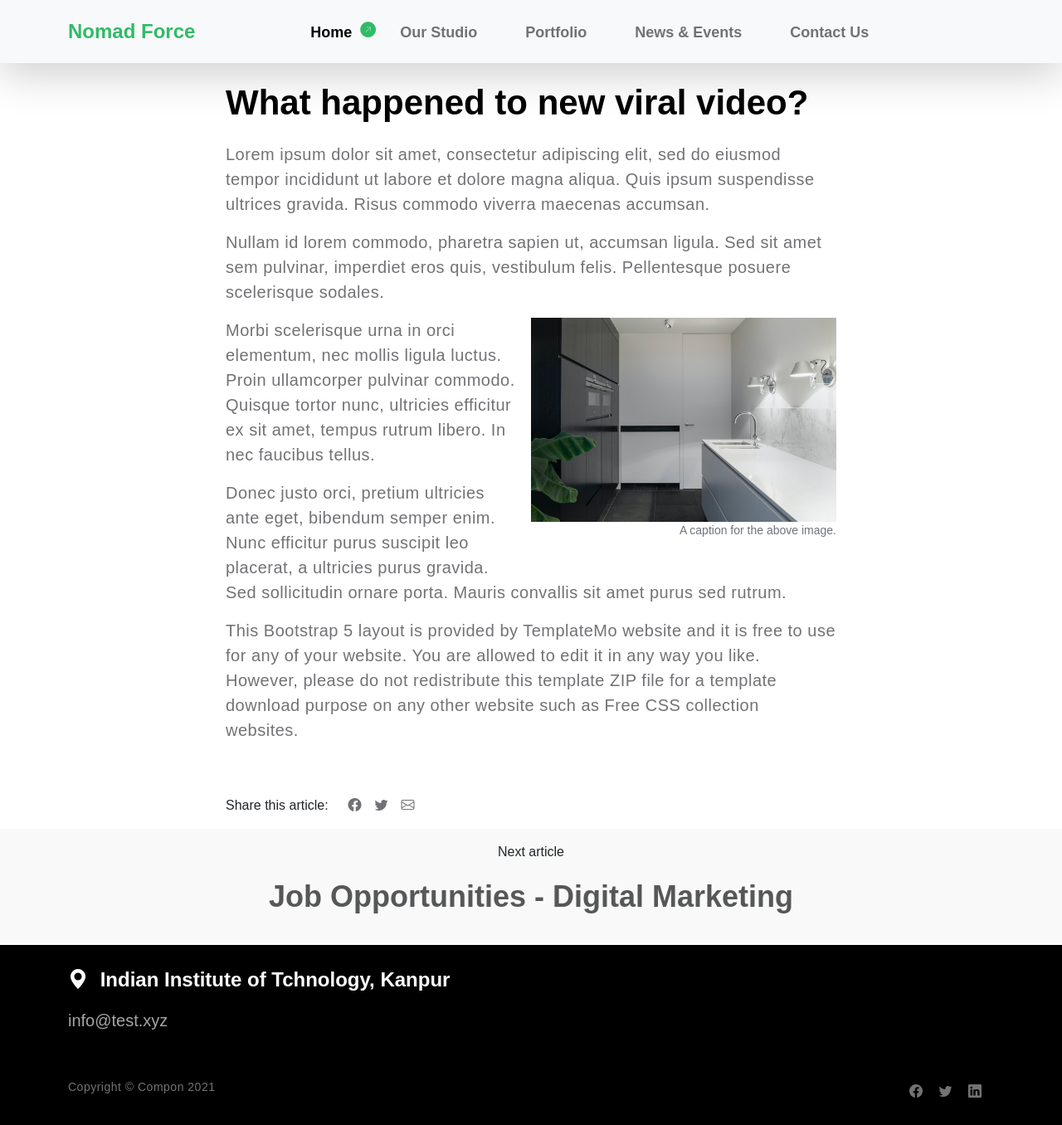
After one commit to omisingh671/compon, a PHP site: page /single.html in a window 1280 px wide. The commit adds this page. Shown: the whole page at 83% size. Run offline with PHP 8.4, Linux system fonts and the light colour scheme; some web fonts are replaced.

Commit message:
Home Page Update

```diff
--- a/css/style.css
+++ b/css/style.css
@@ -160,6 +160,10 @@ a:hover {
   left: 0;
 }
 
+.twitter-feed-card{
+  background-color: #ddd; padding-top: 10px; padding: 10px 10px 5px 10px;
+}
+
 /*---------------------------------------
   CUSTOM LINK
 -----------------------------------------*/
@@ -196,7 +200,7 @@ a:hover {
 
 .custom-link:hover,
 .custom-link:hover::after {
-  color: var(--white-color);
+  color: var(--primary-color);
 }
 
 b,
@@ -380,6 +384,8 @@ strong {
 /*---------------------------------------
   ABOUT & TEAM MEMBERS
 -----------------------------------------*/
+#about{margin-top: -50px; overflow: hidden;}
+
 .about-image,
 .team-image {
   width: 100%;
@@ -544,8 +550,8 @@ strong {
   SECTION
 -----------------------------------------*/
 .section-padding {
-  padding-top: 7rem;
-  padding-bottom: 7rem;
+  padding-top: 1rem;
+  padding-bottom: 1rem;
 }
 
 /*---------------------------------------
@@ -592,8 +598,8 @@ strong {
 -----------------------------------------*/
 .site-footer {
   background: var(--dark-color);
-  padding-top: 4.5rem;
-  padding-bottom: 2.5rem;
+  padding-top: 1.5rem;
+  padding-bottom: 1.5rem;
 }
 
 .site-footer .custom-link {
@@ -617,6 +623,7 @@ strong {
 .social-icon {
   margin: 0;
   padding: 0;
+  float: right;
 }
 
 .social-icon li {
@@ -678,11 +685,6 @@ strong {
     padding-bottom: 10px;
   }
 
-  .section-padding {
-    padding-top: 6rem;
-    padding-bottom: 6rem;
-  }
-
   .team-thumb {
     left: 0;
     width: auto;
--- /dev/null
+++ b/single.html
@@ -0,0 +1,170 @@
+<!doctype html>
+<html lang="en">
+<head>
+
+    <meta charset="utf-8">
+    <meta name="viewport" content="width=device-width, initial-scale=1">
+
+    <meta name="description" content="">
+    <meta name="author" content="">
+
+    <title>Compon | Climate Change Policy Networks</title>
+
+    <link href="css/google-font.css" rel="stylesheet">
+    <link href="css/bootstrap.min.css" rel="stylesheet">
+    <link href="css/bootstrap-icons.css" rel="stylesheet">
+    <link href="css/magnific-popup.css" rel="stylesheet">
+    <link href="css/aos.css" rel="stylesheet">
+    <link href="css/style.css" rel="stylesheet">
+
+</head>
+
+<body>
+
+    <main>
+
+        <nav class="navbar navbar-expand-lg bg-light shadow-lg">
+            <div class="container">
+                <a class="navbar-brand" href="index.html">
+                    <strong>Nomad Force</strong>
+                </a>
+
+                <button class="navbar-toggler" type="button" data-bs-toggle="collapse" data-bs-target="#navbarNav" aria-controls="navbarNav" aria-expanded="false" aria-label="Toggle navigation">
+                    <span class="navbar-toggler-icon"></span>
+                </button>
+
+                <div class="collapse navbar-collapse" id="navbarNav">
+                    <ul class="navbar-nav mx-auto">
+                        <li class="nav-item active">
+                            <a class="nav-link" href="index.html#hero">Home</a>
+                        </li>
+
+                        <li class="nav-item">
+                            <a class="nav-link" href="index.html#about">Our Studio</a>
+                        </li>
+
+                        <li class="nav-item">
+                            <a class="nav-link" href="index.html#portfolio">Portfolio</a>
+                        </li>
+
+                        <li class="nav-item">
+                            <a class="nav-link" href="index.html#news">News & Events</a>
+                        </li>
+
+                        <li class="nav-item">
+                            <a class="nav-link" href="index.html#contact">Contact Us</a>
+                        </li>
+                    </ul>
+                </div>
+            </div>
+        </nav>
+
+        <section class="news-detail section-padding">
+            <div class="container">
+                <div class="row">
+                    <div class="col-lg-8 col-10 mx-auto">
+                        <h2 class="mb-3" data-aos="fade-up">What happened to new viral video?</h2>
+
+                        <p class="me-4" data-aos="fade-up">Lorem ipsum dolor sit amet, consectetur adipiscing elit, sed do eiusmod tempor incididunt ut labore et dolore magna aliqua. Quis ipsum suspendisse ultrices gravida. Risus commodo viverra maecenas accumsan.</p>
+
+                        <p data-aos="fade-up">Nullam id lorem commodo, pharetra sapien ut, accumsan ligula. Sed sit amet sem pulvinar, imperdiet eros quis, vestibulum felis. Pellentesque posuere scelerisque sodales.</p>
+
+                        <div class="clearfix my-4 mt-lg-0 mt-5">
+                            <div class="col-md-6 float-md-end mb-3 ms-md-3" data-aos="fade-up">
+                                <figure class="figure">
+                                    <img src="images/news/jean-philippe-delberghe-MmanXAs1sKw-unsplash.jpeg" class="img-fluid news-image" alt="">
+
+                                    <figcaption class="figure-caption text-end">A caption for the above image.</figcaption>
+                                </figure>
+                            </div>
+
+                                <p data-aos="fade-up">
+                                Morbi scelerisque urna in orci elementum, nec mollis ligula luctus. Proin ullamcorper pulvinar commodo. Quisque tortor nunc, ultricies efficitur ex sit amet, tempus rutrum libero. In nec faucibus tellus.
+                                </p>
+
+                                <p data-aos="fade-up">
+                                Donec justo orci, pretium ultricies ante eget, bibendum semper enim. Nunc efficitur purus suscipit leo placerat, a ultricies purus gravida. Sed sollicitudin ornare porta. Mauris convallis sit amet purus sed rutrum.
+                                </p>
+
+                                <p data-aos="fade-up">
+                                This Bootstrap 5 layout is provided by TemplateMo website and it is free to use for any of your website. You are allowed to edit it in any way you like. However, please do not redistribute this template ZIP file for a template download purpose on any other website such as Free CSS collection websites.
+                                </p>
+                        </div>
+
+                        <div class="social-share d-flex mt-5">
+                            <span class="me-4" data-aos="zoom-in">Share this article:</span>
+
+                            <a href="#" class="social-share-icon bi-facebook" data-aos="zoom-in"></a>
+
+                            <a href="#" class="social-share-icon bi-twitter mx-3" data-aos="zoom-in"></a>
+
+                            <a href="#" class="social-share-icon bi-envelope" data-aos="zoom-in"></a>
+                        </div>
+                    </div>
+
+                </div>
+            </div>
+        </section>
+
+        <section class="related-news section-padding">
+            <div class="container">
+                <div class="row">
+
+                    <div class="col-lg-8 col-10 mx-auto text-center">
+                        <span class="d-block" data-aos="zoom-in">Next article</span>
+
+                        <h3 class="news-title" data-aos="fade-up">
+                            <a href="news-detail.html" class="news-title-link">Job Opportunities - Digital Marketing</a>
+                        </h3>
+                    </div>
+
+                </div>
+            </div>
+        </section>
+
+    </main>
+
+    <footer class="site-footer">
+        <div class="container">
+            <div class="row">
+
+                <div class="col-12">
+                    <h5 class="text-white">
+                        <i class="bi-geo-alt-fill me-2"></i>
+                        Indian Institute of Tchnology, Kanpur
+                    </h5>
+
+                    <a href="mailto:info@test.xyz" class="custom-link mt-2 mb-5">
+                        info@test.xyz
+                    </a>
+                </div>
+
+                <div class="col-6">
+                    <p class="copyright-text mb-0">Copyright © Compon 2021 </p>
+                </div>
+
+                <div class="col-lg-3 col-5 ms-auto">
+                    <ul class="social-icon">
+                        <li><a href="#" class="social-icon-link bi-facebook"></a></li>
+
+                        <li><a href="#" class="social-icon-link bi-twitter"></a></li>
+
+                        <li><a href="#" class="social-icon-link bi-linkedin"></a></li>
+                    </ul>
+                </div>
+
+            </div>
+        </section>
+    </footer>
+
+    <!-- JAVASCRIPT FILES -->
+    <script src="js/jquery.min.js"></script>
+    <script src="js/bootstrap.bundle.min.js"></script>
+    <script src="js/jquery.sticky.js"></script>
+    <script src="js/aos.js"></script>
+    <script src="js/jquery.magnific-popup.min.js"></script>
+    <script src="js/magnific-popup-options.js"></script>
+    <script src="js/custom.js"></script>
+
+</body>
+</html>
```
Also changed, not shown: index.html (+28 -111 lines), news-detail.html (deleted, +0 -217 lines), single-v2.html (added, +202 -0 lines).
